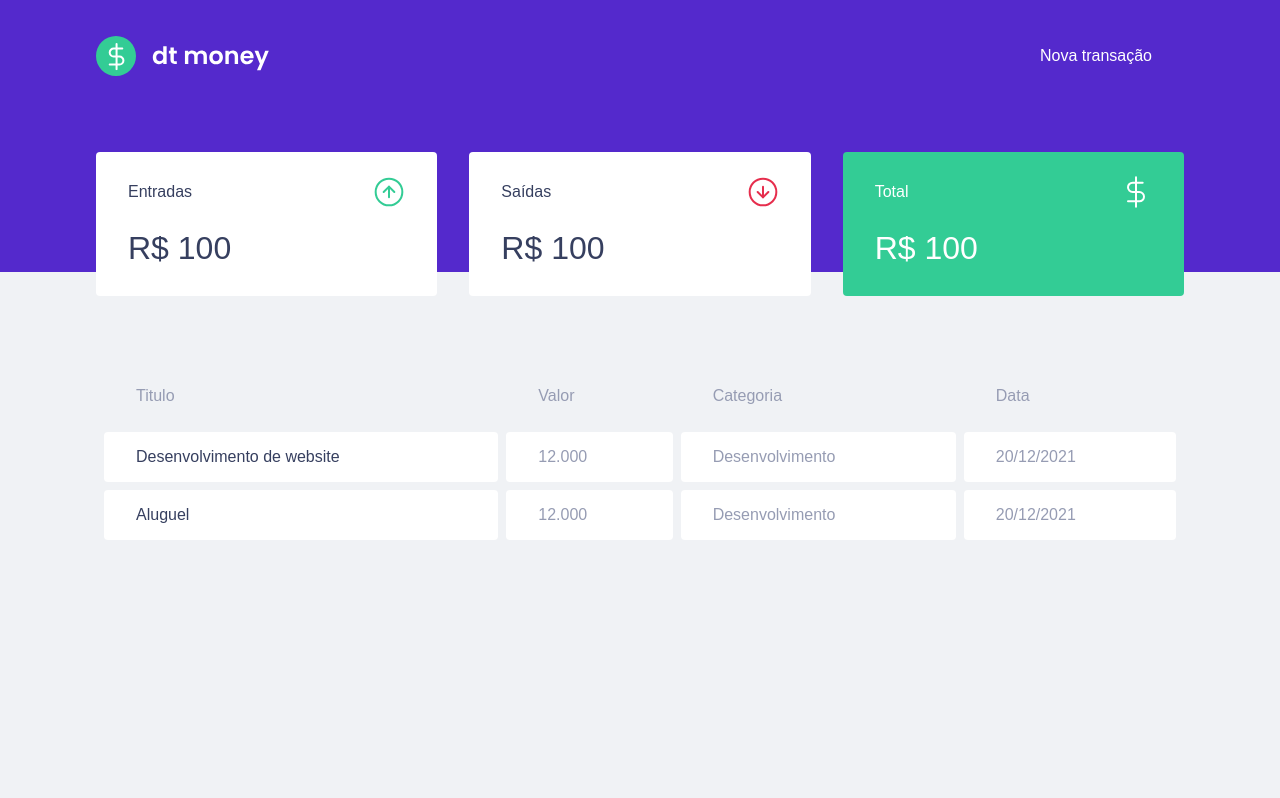
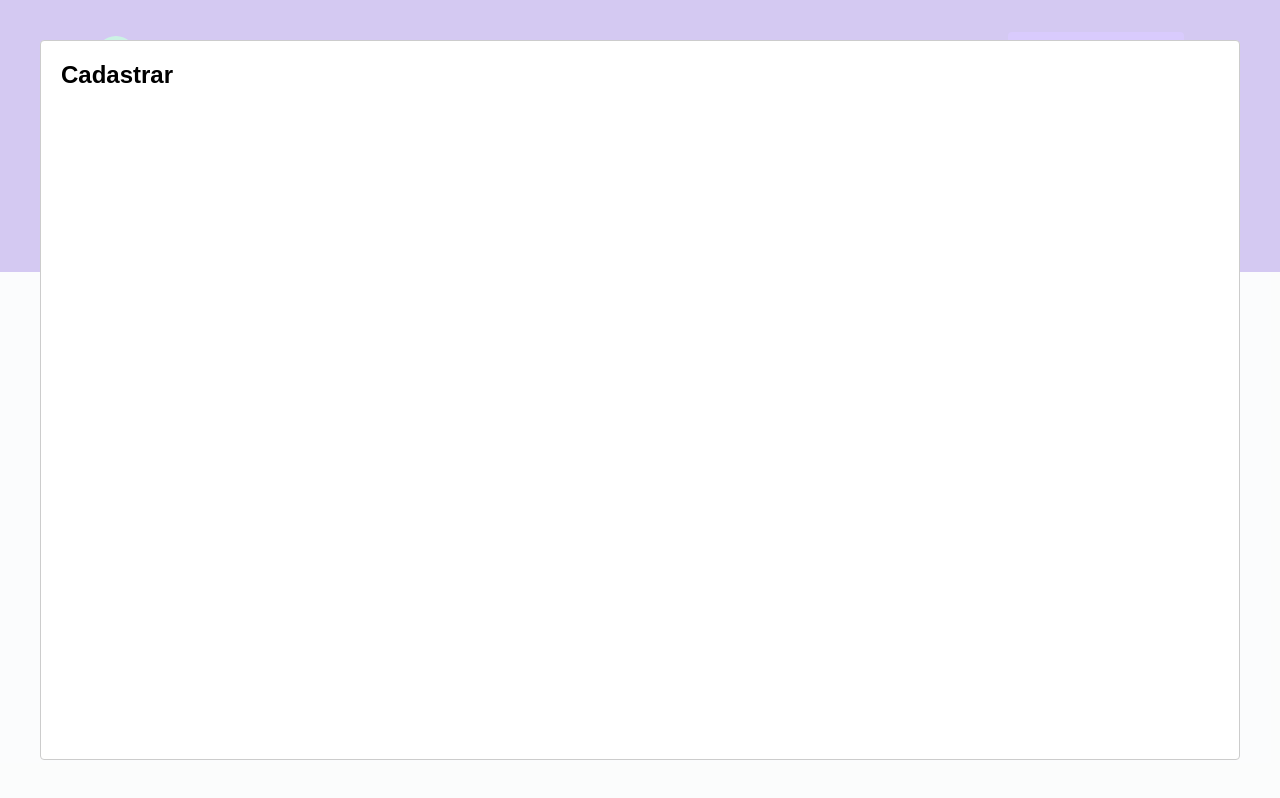
Before and after one commit to juan-20/financial-administrator, a React (Create React App) app: page / in a window 1280 px wide. Both pictures are taken after a click on the button "Nova transação". Built offline with nearby package versions, Linux system fonts and the light colour scheme; no server answers; what miragejs would draw is missing.

Commit message:
modal and api

```diff
--- a/package.json
+++ b/package.json
@@ -3,9 +3,12 @@
   "version": "0.1.0",
   "private": true,
   "dependencies": {
+    "@types/react-modal": "^3.12.1",
+    "axios": "^0.21.1",
     "miragejs": "^0.1.41",
     "react": "^17.0.2",
     "react-dom": "^17.0.2",
+    "react-modal": "^3.14.3",
     "react-scripts": "4.0.3",
     "styled-components": "^5.3.1",
     "web-vitals": "^1.0.1"
--- a/src/App.tsx
+++ b/src/App.tsx
@@ -1,15 +1,35 @@
 
 import { Dashboard } from './components/Dashboard';
+import { GlobalStyle } from './styles/global';
+import { useState } from 'react';
+import Modal from 'react-modal'
 import Header from './components/Header';
-import { GlobalStyle } from './styles/global';
 
+Modal.setAppElement('#root');
 
 export function App() {
+  const [isNewTransactionModalOpen, setIsNewTransactionModalOpen] = useState(false);
+
+  function handleOpenNewTransactionModal() {
+    setIsNewTransactionModalOpen(true)
+  }
+
+  function handleCloseNewTransactionModal() {
+    setIsNewTransactionModalOpen(false)
+  }
   return (
     <>
       <GlobalStyle />
-      <Header />
+      <Header onOpenNewTransactionModal={handleOpenNewTransactionModal} />
       <Dashboard />
+
+
+      <Modal
+        isOpen={isNewTransactionModalOpen}
+        onRequestClose={handleCloseNewTransactionModal}>
+        <h2>Cadastrar</h2>
+      </Modal>
+
     </>
   );
 }
--- a/src/components/Header/index.tsx
+++ b/src/components/Header/index.tsx
@@ -1,12 +1,21 @@
 import { Container, Content } from './styles';
+
 import logoImg from '../../assets/logo.svg'
 
-function Header() {
+// o modal esta em app tsx e ele vem como prop que tras a função que esta no outro arquivo
+interface HeaderProps {
+  onOpenNewTransactionModal: () => void;
+}
+
+function Header({ onOpenNewTransactionModal }: HeaderProps) {
+
   return (
     <Container>
       <Content>
         <img src={logoImg} alt="dt money" />
-        <button type="button">Nova transação</button>
+        <button onClick={onOpenNewTransactionModal} type="button">
+          Nova transação
+        </button>
       </Content>
     </Container>
   );
--- a/src/components/Header/styles.ts
+++ b/src/components/Header/styles.ts
@@ -21,7 +21,7 @@
         padding: 0 2rem;
         border-radius: 0.25rem;
         height: 3rem;
-
+        background: #6832F5;
         transition: filter 0.2s;
 
         &:hover{
--- a/src/components/TransactionTable/index.tsx
+++ b/src/components/TransactionTable/index.tsx
@@ -1,13 +1,13 @@
 import { useEffect } from 'react';
+import { api } from '../../services/api';
 import { Container } from './styles';
 
 
 function TransactionTable() {
 
   useEffect(() => {
-    fetch('http://localhost:3000/api/transactions')
-      .then(response => response.json())
-      .then(data => console.log(data))
+    api.get('transactions')
+      .then(response => console.log(response.data))
   }, [])
   return (
     <Container>
--- /dev/null
+++ b/src/services/api.ts
@@ -0,0 +1,5 @@
+import axios from 'axios';
+
+export const api = axios.create({
+    baseURL: 'http:localhost:3000/api'
+});
```
Also changed, not shown: 1 other file (tests, documents, lock files or other folders).
